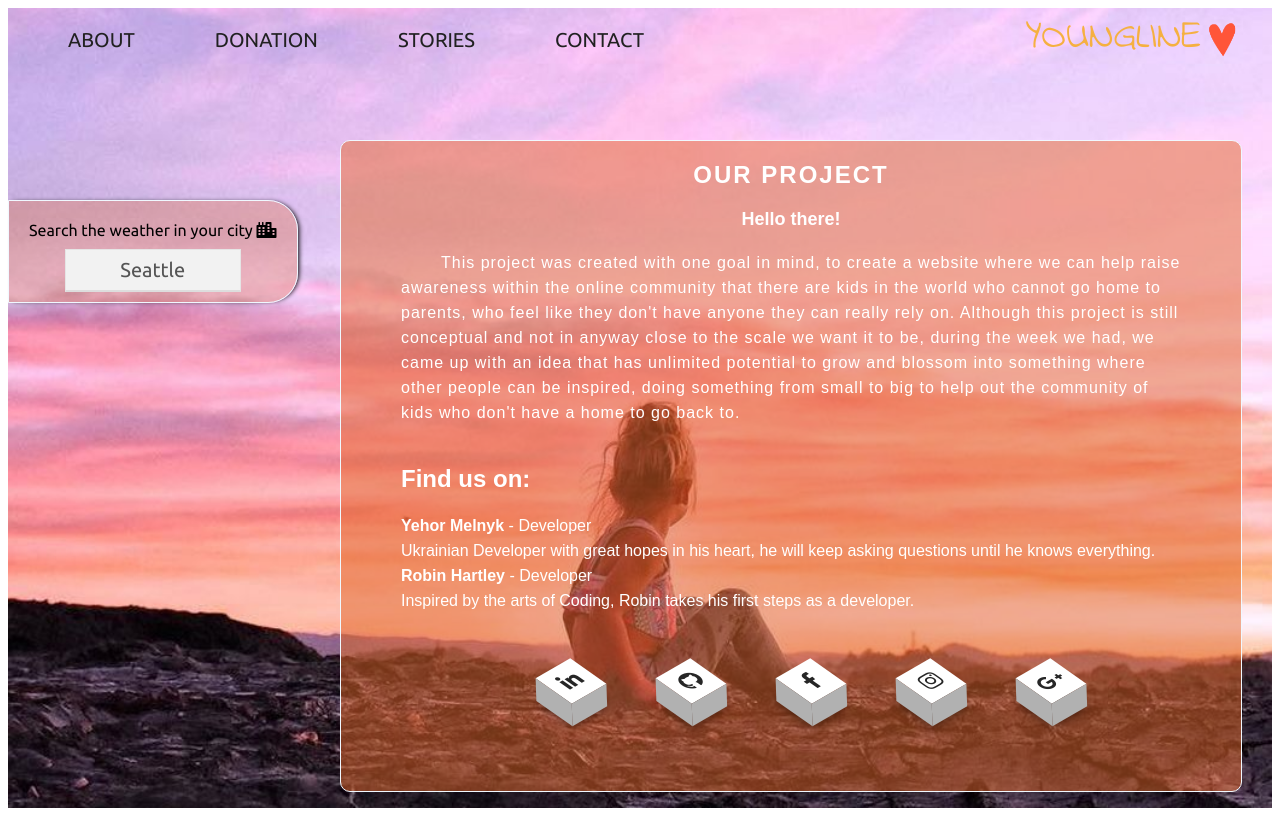
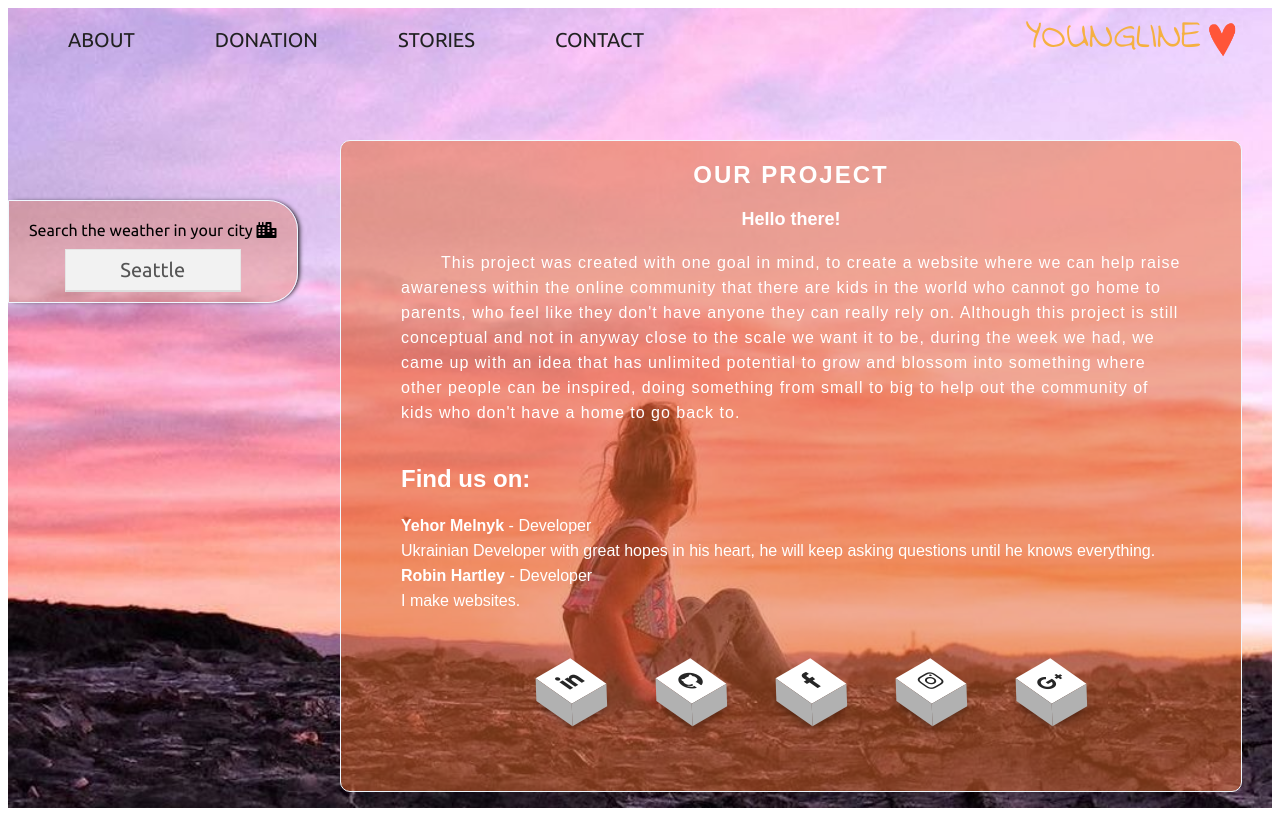
Before and after one commit to Yehorchik/orphan, an Angular app in the folder public/: page /contact in a window 1280 px wide. Shown: the top 816 px of the page. Built offline with nearby package versions, Linux system fonts and the light colour scheme; no server answers.

Commit message:
updated contact

```diff
--- a/public/src/app/contact/contact.component.html
+++ b/public/src/app/contact/contact.component.html
@@ -38,7 +38,7 @@
     </div>
     <div class="robin">
       <p><span id="robin_name">Robin Hartley</span> - Developer</p>
-      <p>Inspired by the arts of Coding, Robin takes his first steps as a developer.</p>
+      <p>I make websites.</p>
     </div>
   </div>
 </body>
```
